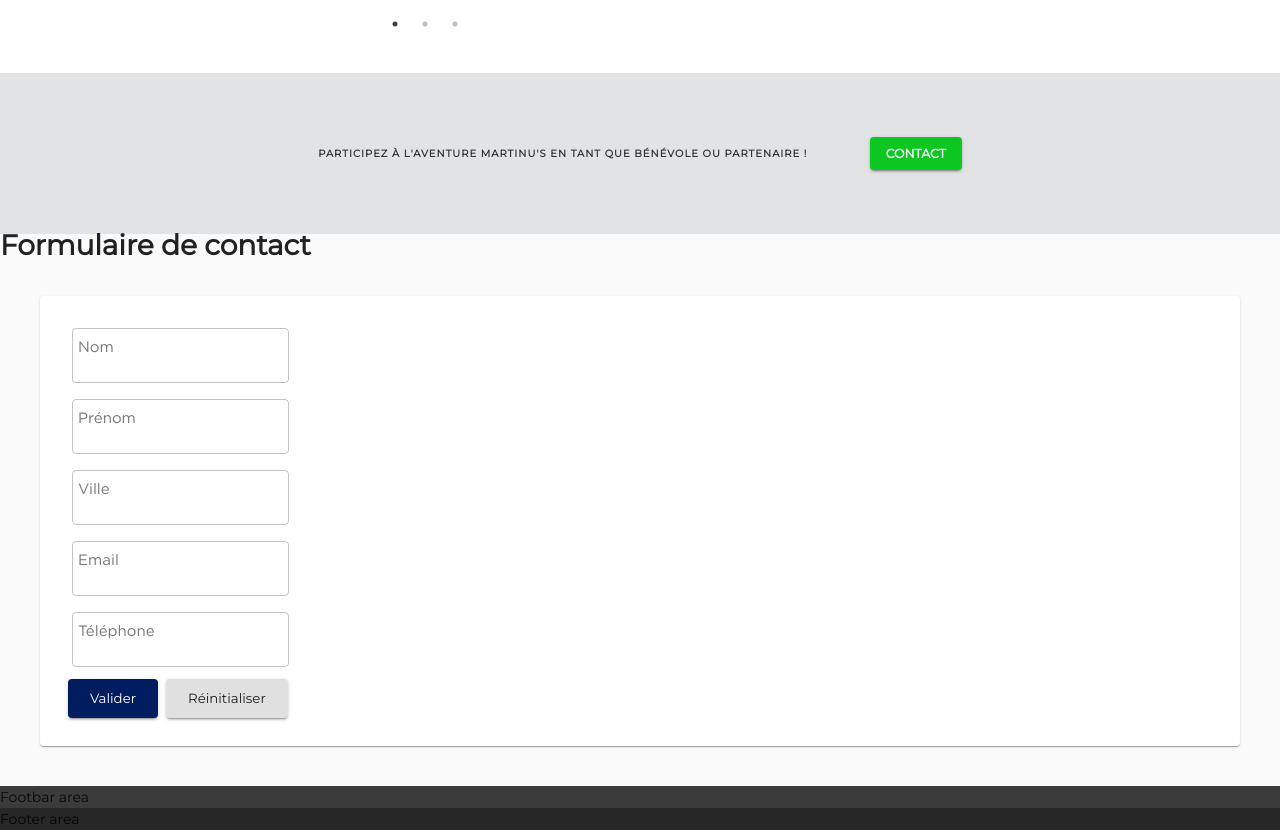
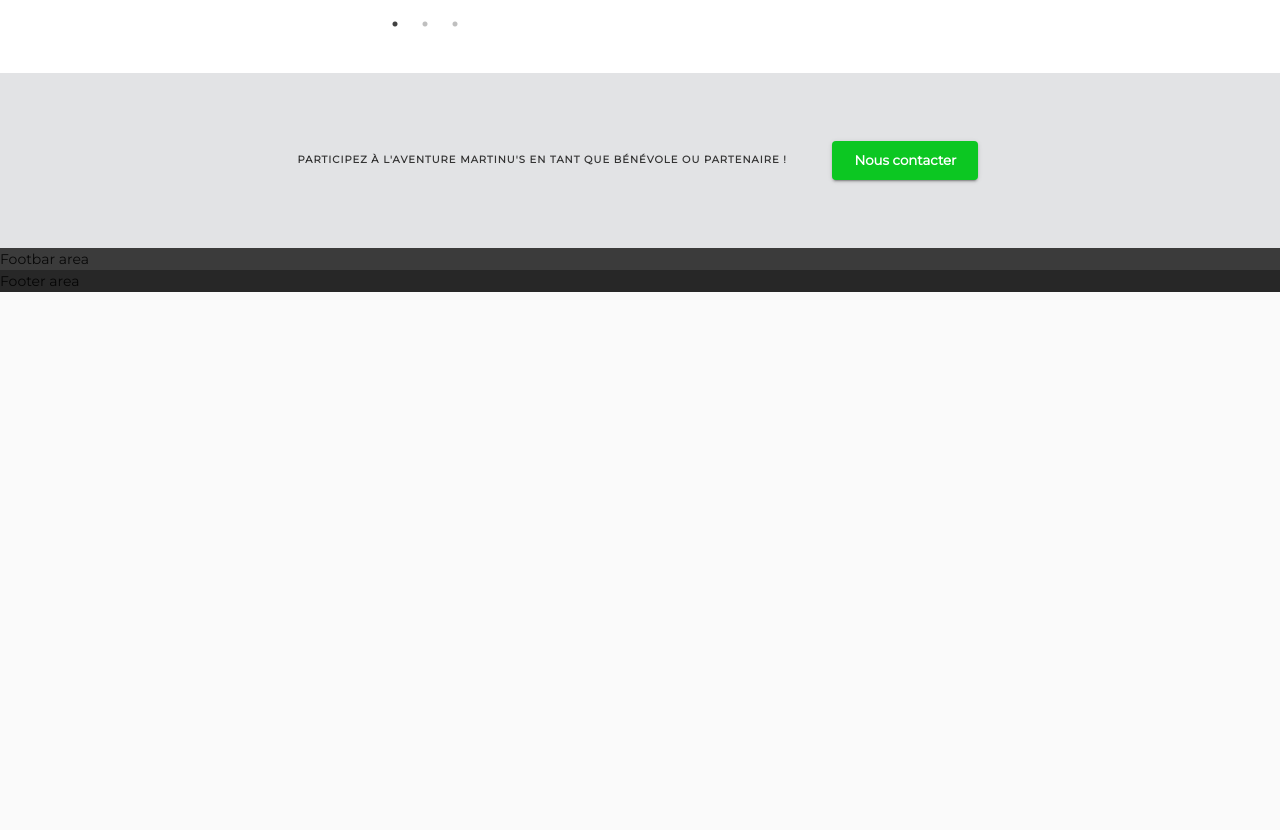
Before and after one commit to NsanVarela/Martinus, a React (Create React App) app: page / in a window 1280 px wide. Shown: the part 4020-4850 px from the top of the page. After the commit the page ends 4312 px from the top, so only its background shows below. Built offline with nearby package versions, Linux system fonts and the light colour scheme.

Commit message:
reusable dialog works

```diff
--- a/src/App.js
+++ b/src/App.js
@@ -15,7 +15,6 @@ import Testimonial from './components/Testimonial';
 import Event from './components/Event';
 import Contact from './components/Contact';
 import Footbar from './components/Footbar';
-import ContactModal from './modals/contact/ContactModal';
 
 const App = () => {
   return (
@@ -29,7 +28,6 @@ const App = () => {
       <Testimonial />
       <Event />
       <Contact />
-      <ContactModal />
       <Footbar />
       <Footer />
     </MuiThemeProvider>
--- a/src/Components/Contact.jsx
+++ b/src/Components/Contact.jsx
@@ -1,6 +1,11 @@
 import React from 'react';
 import { makeStyles, Typography } from '@material-ui/core';
-import Button from '@material-ui/core/Button';
+import ContactsIcon from '@material-ui/icons/Contacts';
+import * as contactService from '../services/contactService';
+
+import Controls from './controls/Controls';
+import Popup from '../components/controls/Popup';
+import ContactForm from '../modals/contact/ContactForm';
 
 const useStyles = makeStyles({
   contact: {
@@ -27,15 +32,33 @@ const useStyles = makeStyles({
 });
 
 export default function Contact() {
+
   const classes = useStyles();
+  const [openPopup, setOpenPopup] = React.useState(false);
+  const filledForm = (contact, resetForm) => {
+    contactService.registerContact(contact);
+    resetForm();
+    setOpenPopup(false);
+  }
+
   return (
     <div className={classes.contact} id="contact">
       <Typography variant="h6" className={classes.contactTitle}>
         Participez à l&apos;aventure Martinu&apos;s en tant que bénévole ou partenaire !
       </Typography>
-      <Button className={classes.contactBtn} variant="contained">
-        contact
-      </Button>
+      <Controls.Button
+        text="Nous contacter"
+        variant="contained"
+        // startIcon={<ContactsIcon />}
+        className={classes.contactBtn}
+        onClick={() => setOpenPopup(true)} />
+      <Popup
+        title="Formulaire de contact"
+        openPopup={openPopup}
+        setOpenPopup={setOpenPopup} >
+        <ContactForm
+          filledForm={filledForm} />
+      </Popup>
     </div>
   );
 }
--- /dev/null
+++ b/src/components/controls/ActionButton.js
@@ -0,0 +1,36 @@
+import React from 'react';
+import { Button, makeStyles } from '@material-ui/core';
+
+const useStyles = makeStyles( theme => ({
+  root: {
+    minWidth: 0,
+    margin: theme.spacing(0.5)
+  },
+  secondary: {
+    backgroundColor: theme.palette.secondary.light,
+    '& .MuiButton-label': {
+      color: "#f44336",
+      // color: theme.palette.secondary.main,
+    }
+  },
+  primary: {
+    backgroundColor: theme.palette.primary.light,
+    '& .MuiButton-label': {
+      color: theme.palette.primary.main,
+    }
+  }
+}))
+
+export default function ActionButton(props) {
+
+  const { color, children, onClick } = props;
+  const classes = useStyles();
+
+  return (
+    <Button
+      className={`${classes.root} ${classes[color]}`}
+      onClick={onClick}>
+        {children}
+    </Button>
+  )
+}
--- a/src/components/controls/Controls.js
+++ b/src/components/controls/Controls.js
@@ -1,9 +1,11 @@
 import Input from "./Input";
 import Button from './Button';
+import ActionButton from './ActionButton';
 
 const Controls = {
   Input,
-  Button
+  Button,
+  ActionButton,
 }
 
 export default Controls;
--- /dev/null
+++ b/src/components/controls/Popup.js
@@ -0,0 +1,38 @@
+import React from 'react';
+import { Dialog, DialogTitle, DialogContent, makeStyles, Typography } from '@material-ui/core';
+import CloseIcon from '@material-ui/icons/Close';
+
+import Controls from "./Controls";
+
+const useStyles = makeStyles(theme => ({
+  dialogWrapper: {
+    position: 'absolute',
+    top: theme.spacing(5),
+  }
+}));
+
+export default function Popup(props) {
+
+  const {title, children, openPopup, setOpenPopup } = props;
+  const classes = useStyles();
+
+  return (
+    <Dialog open={openPopup} maxWidth="md" classes={{ paper: classes.dialogWrapper}}>
+      <DialogTitle>
+        <div style={{display: 'flex', alignItems: 'baseline'}}>
+          <Typography variant="h3" component="div" style={{flexGrow: 2}}>
+            {title}
+          </Typography>
+          <Controls.ActionButton
+            color="secondary"
+            onClick={() => {setOpenPopup(false)}}>
+            <CloseIcon />
+          </Controls.ActionButton>
+        </div>
+      </DialogTitle>
+      <DialogContent dividers>
+        {children}
+      </DialogContent>
+    </Dialog>
+  )
+}
--- a/src/modals/contact/ContactForm.jsx
+++ b/src/modals/contact/ContactForm.jsx
@@ -1,8 +1,6 @@
 import React from 'react';
-import { Grid } from '@material-ui/core';
 import { useForm, Form } from '../../components/useForm';
 import Controls from '../../components/controls/Controls';
-import * as contactService from '../../services/contactService';
 
 const initialFieldsValues = {
   fullName: ``,
@@ -12,14 +10,22 @@ const initialFieldsValues = {
   phoneNumber: ``,
   messageDate: new Date(),
 }
-export default function ContactForm() {
+export default function ContactForm(props) {
+
+  const { filledForm } = props;
 
   const validate = (fieldValues = values) => {
     let temp = {...errors}
+    const firstNameRegex = /^([a-zA-Z\u00C0-\u00FF]+['-]?[a-zA-Z\u00C0-\u00FF]+){1,30}$/
+    const emailRegex = /^[_a-z0-9-]+(.[_a-z0-9-]+)*@[a-z0-9-]+(.[a-z0-9-]+)*(.[a-z]{2,4})$/
     if ('firstName' in fieldValues)
-      temp.firstName = (/^([a-zA-Z\u00C0-\u00FF]+['-]?[a-zA-Z\u00C0-\u00FF]+){1,30}$/).test(fieldValues.firstName) ? `` : `Un prénom facilitera nos échanges`
+      temp.firstName = firstNameRegex.test(fieldValues.firstName)
+      ? ``
+      : `Un prénom facilitera nos échanges`
     if ('email' in fieldValues)
-      temp.email = (/^[_a-z0-9-]+(.[_a-z0-9-]+)*@[a-z0-9-]+(.[a-z0-9-]+)*(.[a-z]{2,4})$/).test(fieldValues.email) ? `` : `Votre email n'est pas valide`
+      temp.email = (emailRegex).test(fieldValues.email)
+      ? ``
+      : `Votre email n'est pas valide`
     setErrors({
       ...temp
     })
@@ -40,43 +46,47 @@ export default function ContactForm() {
   const handleSubmit = e => {
     e.preventDefault()
     if(validate())
-      contactService.registerContact(values);
+      filledForm(values, resetForm);
   };
 
   return (
     <Form onSubmit={handleSubmit}>
-      <Grid container>
-        <Grid item xs={3}>
+
           <Controls.Input
             name="fullName"
             label="Nom"
             value={values.fullName}
             onChange={handleInputChange}
             error={errors.fullName} />
+
           <Controls.Input
             label="Prénom"
             name="firstName"
             value={values.firstName}
             onChange={handleInputChange}
           error={errors.firstName} />
+
           <Controls.Input
             label="Ville"
             name="city"
             value={values.city}
             onChange={handleInputChange}
           error={errors.city} />
+
           <Controls.Input
             label="Email"
             name="email"
             value={values.email}
             onChange={handleInputChange}
           error={errors.email} />
+
           <Controls.Input
             label="Téléphone"
             name="phoneNumber"
             value={values.phoneNumber}
             onChange={handleInputChange}
-          error={errors.phoneNumber} />
+            error={errors.phoneNumber} />
+
           <div>
             <Controls.Button
               type="submit"
@@ -87,9 +97,7 @@ export default function ContactForm() {
               color="default"
               onClick={resetForm} />
           </div>
-        </Grid>
-        <Grid item xs={6}></Grid>
-      </Grid>
+
     </Form>
   )
 }
```
